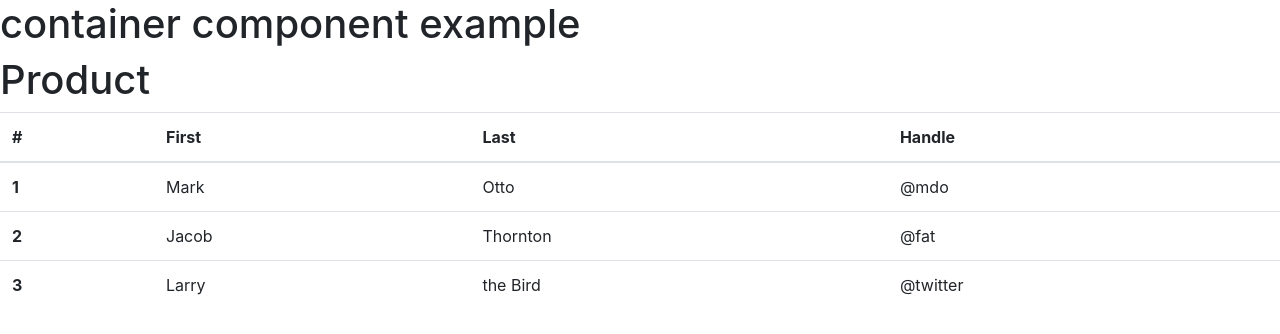
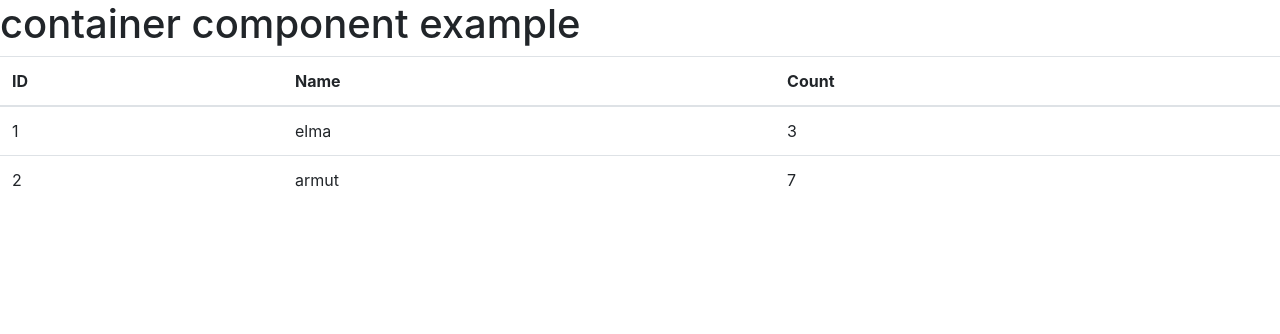
Before and after one commit to microservice-base/ui, a React (Create React App) app in the folder ui/: page / in a window 1280 px wide. Shown: the top 334 px of the page. Built offline with nearby package versions, Linux system fonts and the light colour scheme.

Commit message:
Datatable read data - this.props

```diff
--- a/ui/src/App.js
+++ b/ui/src/App.js
@@ -3,11 +3,30 @@
 import Products from './components/Products';
 
 class App extends Component {
+  constructor (props){
+    super(props);
+
+    this.productsState = {
+      products: [
+        {
+          id: 1,
+          name: "elma",
+          count: 3
+        },
+        {
+          id: 2,
+          name: "armut",
+          count: 7
+        }
+      ]
+    }
+
+  }
+
   render() {
     return (
       <div className="App">
-        <Product />
-        <Products />
+        <Products productList = {this.productsState.products} />
       </div>
     );
   }
--- a/ui/src/components/Product.js
+++ b/ui/src/components/Product.js
@@ -1,13 +1,19 @@
-import React,{Component} from "react";
+import React, { Component } from "react";
 
 class Product extends Component {
-    constructor(props){
+    constructor(props) {
         super(props);
     }
 
-    render(){
+    render() {
+        const { id,name,count } = this.props;
+
         return (
-            <h1>Product</h1>
+            <tr>
+                <td>{id}</td>
+                <td>{name}</td>
+                <td>{count}</td>
+            </tr>
         )
     }
 
--- a/ui/src/components/Products.js
+++ b/ui/src/components/Products.js
@@ -1,41 +1,35 @@
 import React, { Component } from "react";
-
+import Product from "./Product";
 
 class Products extends Component {
-    constructor(props){
+    constructor(props) {
         super(props);
     }
 
     render() {
+
+        const { productList } = this.props;
+
+
         return (
             <table className="table">
                 <thead>
                     <tr>
-                        <th scope="col">#</th>
-                        <th scope="col">First</th>
-                        <th scope="col">Last</th>
-                        <th scope="col">Handle</th>
+                        <th scope="col">ID</th>
+                        <th scope="col">Name</th>
+                        <th scope="col">Count</th>
                     </tr>
                 </thead>
                 <tbody>
-                    <tr>
-                        <th scope="row">1</th>
-                        <td>Mark</td>
-                        <td>Otto</td>
-                        <td>@mdo</td>
-                    </tr>
-                    <tr>
-                        <th scope="row">2</th>
-                        <td>Jacob</td>
-                        <td>Thornton</td>
-                        <td>@fat</td>
-                    </tr>
-                    <tr>
-                        <th scope="row">3</th>
-                        <td>Larry</td>
-                        <td>the Bird</td>
-                        <td>@twitter</td>
-                    </tr>
+                    {
+                        productList.map(row => {
+                            return <Product
+                                key={row.id} // kayıtlara unique değer gerekli
+                                id={row.id}
+                                name={row.name}
+                                count={row.count} />;
+                        })
+                    }
                 </tbody>
             </table>
         )
```
